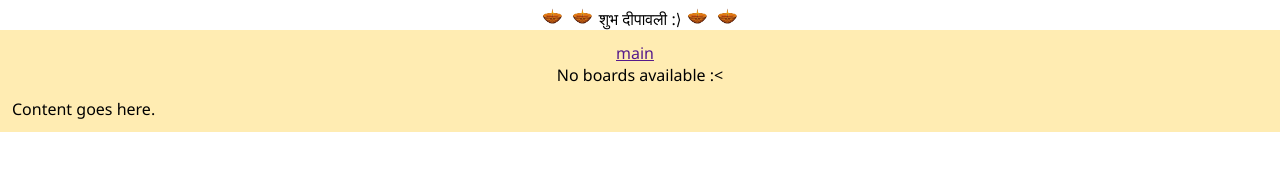
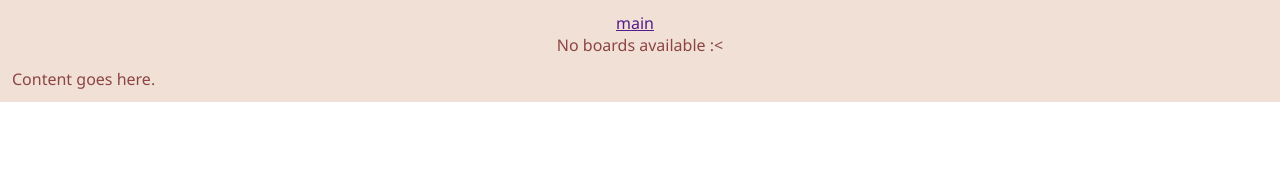
Before and after one commit to ayushrawat98/idk, a website: page views/skeleton.html in a window 1280 px wide. Drawn offline with nearby package versions, Linux system fonts and the light colour scheme; files that its build step writes are made by us from their sources.

Commit message:
Remove diwali decoration

```diff
--- a/public/style.css
+++ b/public/style.css
@@ -7,7 +7,8 @@
 
 main {
 	padding: 12px;
-	background-color: #ffecb2;
+	background-color: #f0e0d6;
+	color: rgb(141, 68, 68);
 }
 
 .navLinks {
--- a/views/skeleton.html
+++ b/views/skeleton.html
@@ -17,14 +17,6 @@
 
 	<body>
 
-		<div class="textCenter">
-			<img src="/public/images/diya.gif" height="25" width="25">
-			<img src="/public/images/diya.gif" height="25" width="25">
-			<span>शुभ दीपावली :&RightAngleBracket;</span>
-			<img src="/public/images/diya.gif" height="25" width="25">
-			<img src="/public/images/diya.gif" height="25" width="25">
-			<!-- <p>Latest : Newly created threads are going to bottom of page. Working on a fix.</p> -->
-		</div>
 		<main>
 
 			{% if not index %}
```
